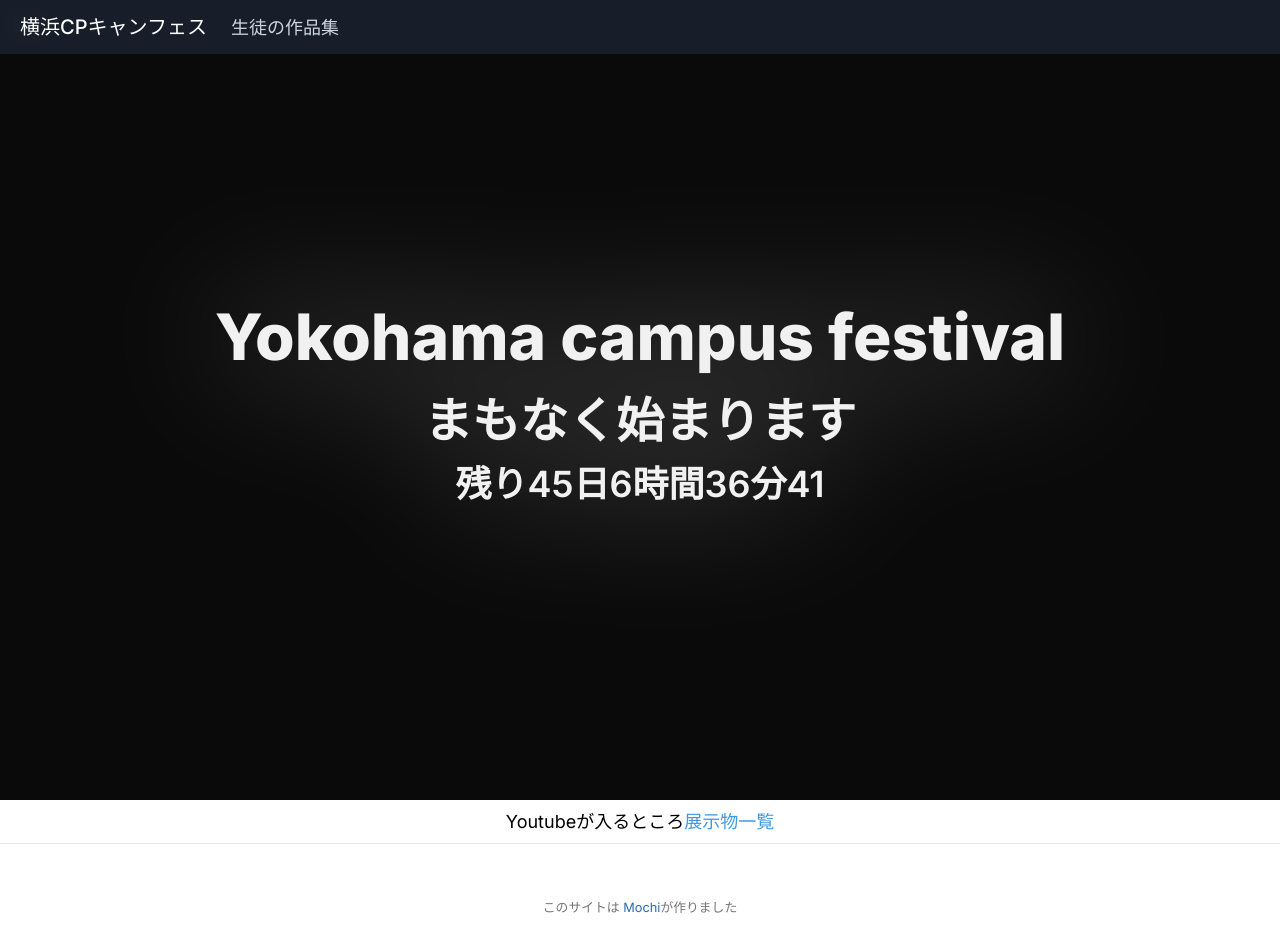
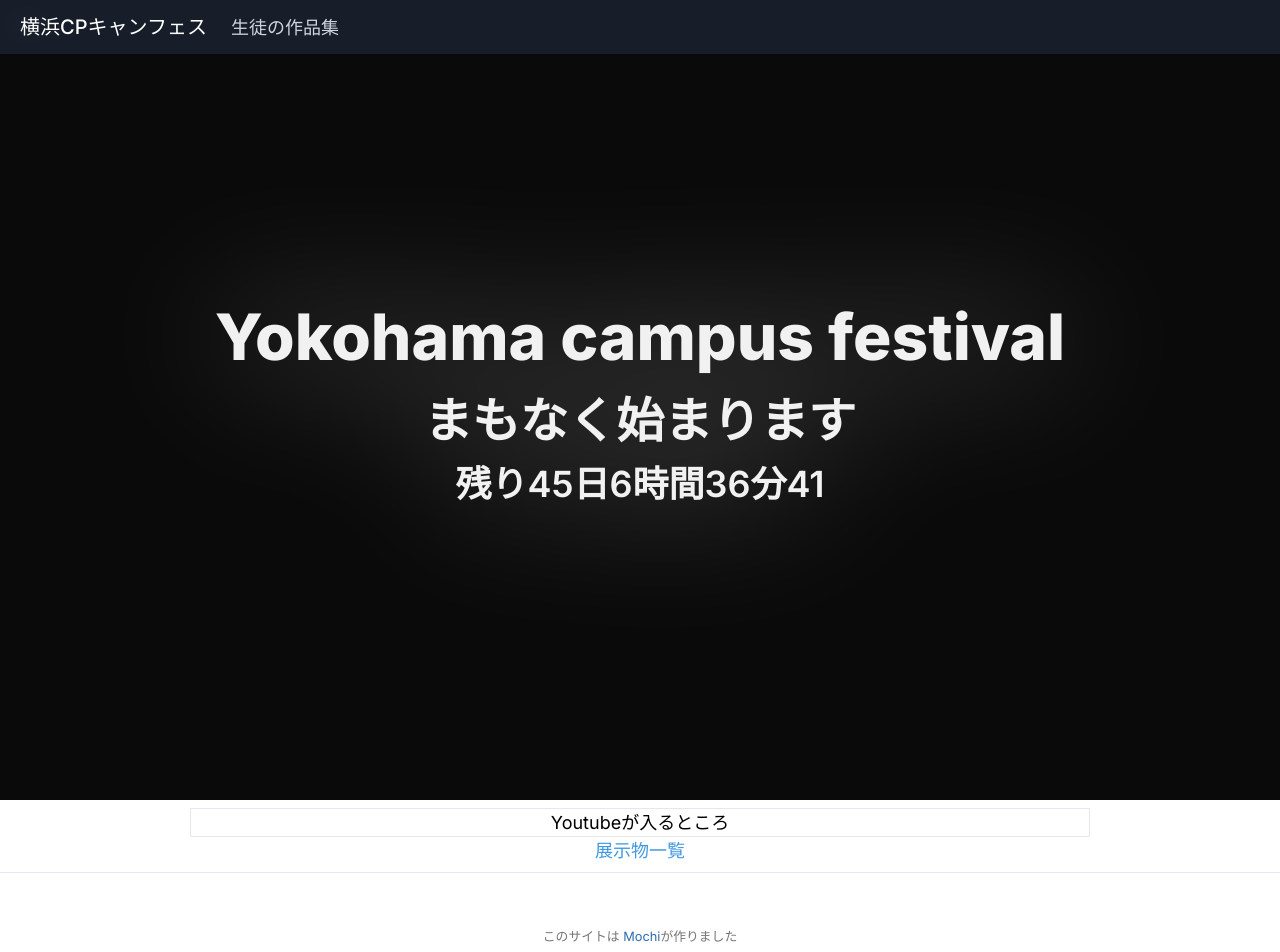
Before and after one commit to Mochichi2003/Campus-festival, a Next.js app: page / in a window 1280 px wide. Shown: the top 952 px of the page. Built offline with nearby package versions, Linux system fonts and the light colour scheme.

Commit message:
画像を追加

```diff
--- a/pages/index.tsx
+++ b/pages/index.tsx
@@ -31,7 +31,7 @@ const IndexPage = () => (
         Ykohama campus festival
       </h1> */}
       <div className="my-2 text-lg text-center	">
-        Youtubeが入るところ
+        <div className="border">Youtubeが入るところ</div>
         <Link href="./postdatas">
           <a className="text-blue-500 no-underline hover:underline ">
             展示物一覧
--- a/posts/001.md
+++ b/posts/001.md
@@ -2,7 +2,7 @@
 title: "タイトル1"
 author: "入れたければ自分の前を入れてください"
 # url: "自分のページがあればここにURL入れてください"
-# img: "入れたいアイコンがあればここにURLを入れてください"
+img: "posts_icon/icontest4937.png"
 ---
 
 # My first HackMD note (change me!)
```
Also changed, not shown: public/posts_icon/icontest4937.png (added).
